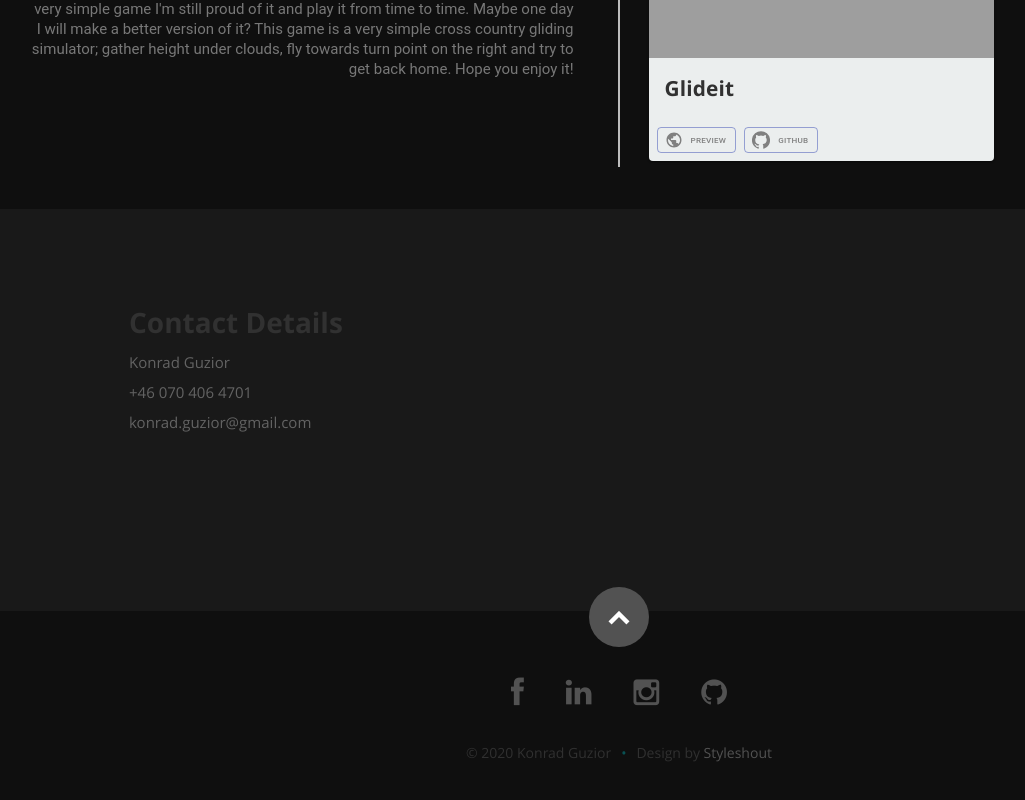
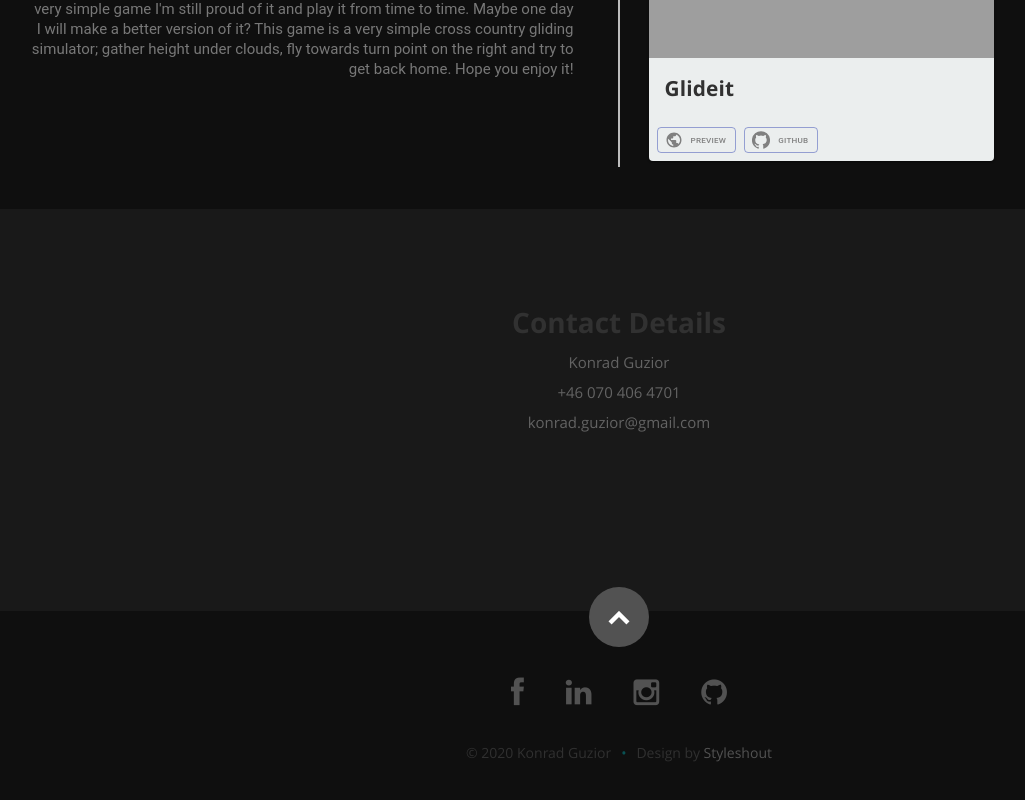
Before and after one commit to MrGuzior/portfolio, a React (Create React App) app: page / in a window 1280 px wide. Shown: the part 3851-4651 px from the top of the page, without its empty margins (21-1046 px from the left). Built offline with nearby package versions, Linux system fonts and the light colour scheme; grey boxes are pictures that could not be loaded.

Commit message:
Centered contact info

```diff
--- a/public/css/layout.css
+++ b/public/css/layout.css
@@ -809,6 +809,8 @@ call-to-action .button {
    padding-top: 96px;
    padding-bottom: 102px;
    color: #636363;
+   text-align: center;
+   margin:auto;
 
 }
 #contact .contact-details { width: 100%; }
```
